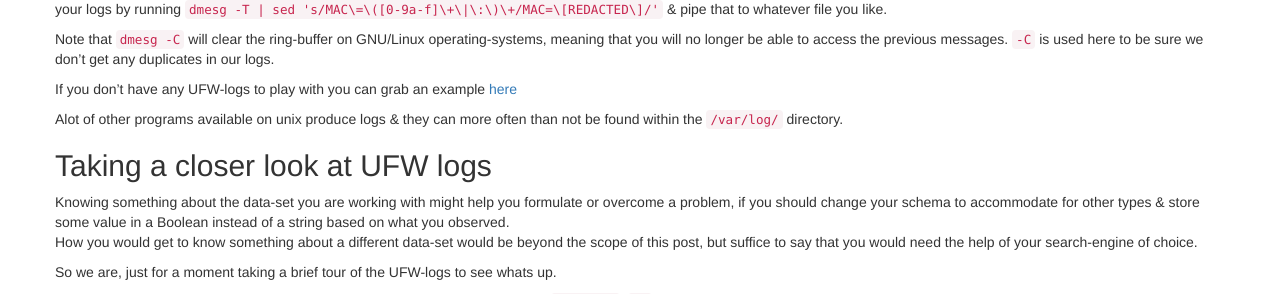
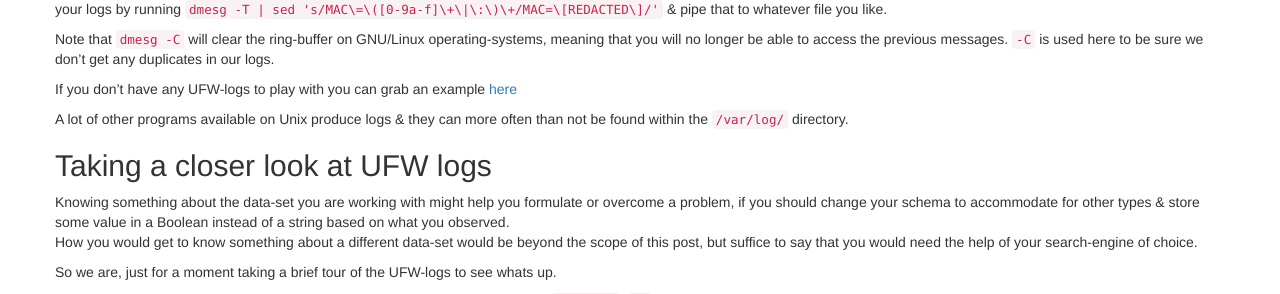
Before and after one commit to jonatanhal/jonatanhal.github.io, a Jekyll site: the page built from _posts/2014-10-14-Saving-logs-for-fun.markdown, in a window 1280 px wide and 900 px high. Shown: the part 442-736 px from the top of the window. Built offline with Jekyll 4.4.1, drawn with Linux system fonts in a browser that asks for light colours.

```diff
--- a/_posts/2014-10-14-Saving-logs-for-fun.markdown
+++ b/_posts/2014-10-14-Saving-logs-for-fun.markdown
@@ -22,7 +22,7 @@ Note that `dmesg -C` will clear the ring-buffer on GNU/Linux operating-systems,
 
 If you don't have any UFW-logs to play with you can grab an example [here](https://github.com/jonatanhal/logparser/blob/master/example_log)
 
-Alot of other programs available on unix produce logs & they can more often than not be found within the `/var/log/` directory.
+A lot of other programs available on Unix produce logs & they can more often than not be found within the `/var/log/` directory.
 
 ##Taking a closer look at UFW logs
 
--- a/_posts/2014-11-23-its-2014.markdown
+++ b/_posts/2014-11-23-its-2014.markdown
@@ -34,7 +34,7 @@ own `It's 2014!!`. Be creative!
 >
 >It's 2014! Why is _group of people **still** exploiting _another group of people_?.
 
-![Try googling]({{ site-url }}/assets/post_images/its_2014_why_are_still_screenshots_a_thing.png)
+![Try googling]({{ site-url }}/assets/post_images/its_2014_why_are_screenshots_still_a_thing.png)
 
 ### But, not really.
 What's fascinating to me is, why now? What is it about this period in time, with
```
